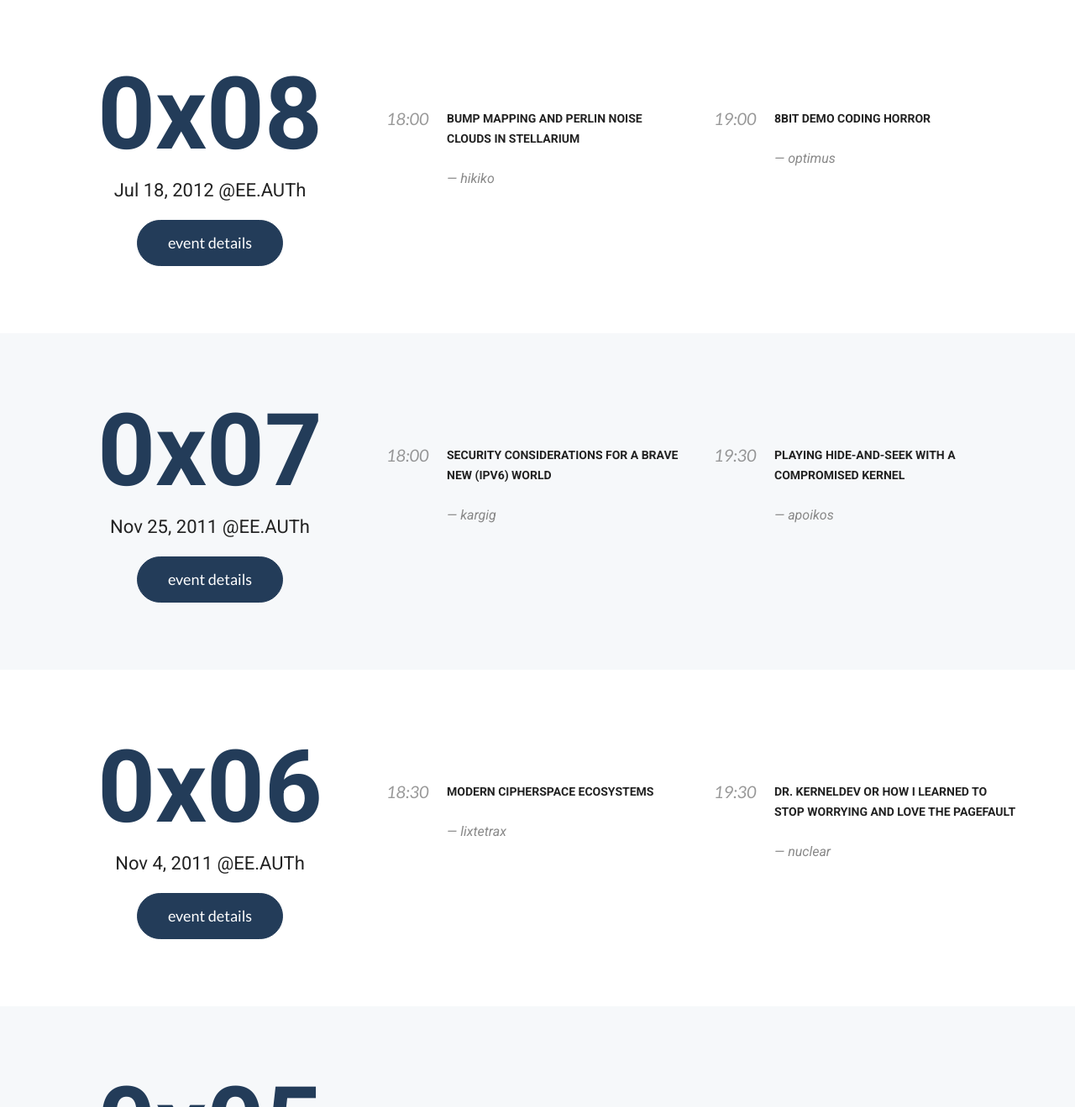
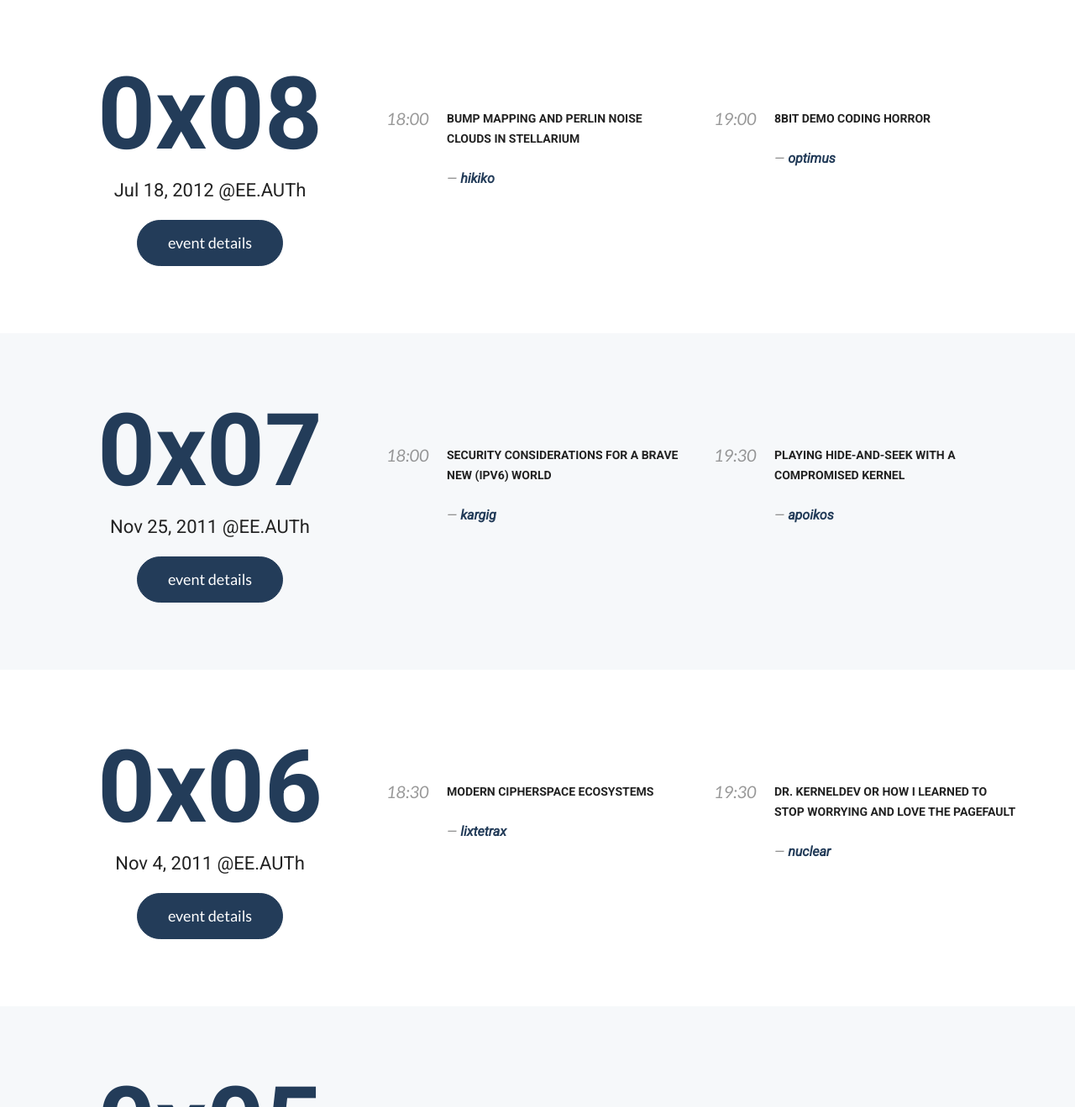
Before and after one commit to 0x375/0x375.github.io, a Jekyll site: the page built from events.html, in a window 1280 px wide and 1400 px high, scrolled down 417 px, cut to the strip 81-1400 px from the top of the window. Shown: the whole strip at 84% size. Built offline with Jekyll 4.4.1, drawn with Linux system fonts in a browser that asks for light colours; some of the changed text lies outside the part shown.

```diff
--- a/_layouts/event.html
+++ b/_layouts/event.html
@@ -25,7 +25,7 @@ layout: default
     </div>
     <div class="row">
       <div class="">
-        <h6>by {{ presentation.author.name }}</h6>
+        <h6>by {% if presentation.author.twitter != "" %}<a href="https://twitter.com/{{ presentation.author.twitter }}" target="_blank">{{ presentation.author.name }}</a>{% else %}{{ presentation.author.name }}{% endif %}</h6>
         <br />
       </div>
     </div>
--- a/events.html
+++ b/events.html
@@ -42,7 +42,7 @@ permalink: /events/
           <div class="inner">
             <h6>{{ presentation.title }}</h6>
             <p>{{ presentation.description }}</p>
-            <p><em>— {{ presentation.author.name }}</em></p>
+            <p><em>— {% if presentation.author.twitter != "" %}<a href="https://twitter.com/{{ presentation.author.twitter }}" target="_blank">{{ presentation.author.name }}</a>{% else %}{{ presentation.author.name }}{% endif %}</em></p>
           </div>
         </div>
         {% endfor %}
```
